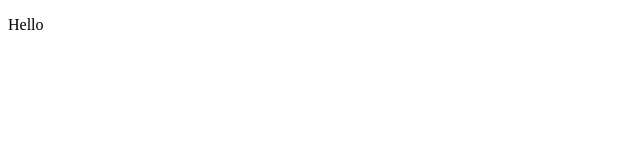
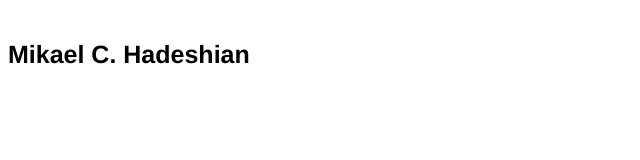
Before and after one commit to mchadeshian1/mchadeshian1.github.io, a plain HTML site: page index.html in a window 1280 px wide. Shown: the whole page, without its empty margins (0-640 px from the left). Drawn offline with Linux system fonts and the light colour scheme.

Commit message:
added a css file and put my name at the top

```diff
--- /dev/null
+++ b/CSS/main.css
@@ -0,0 +1,10 @@
+
+body {
+	font-family: Helvetica, Arial, sans-serif;
+}
+
+.name {
+	font-size: 25px;
+	line-height: 50px;
+	float: left;
+}
--- a/index.html
+++ b/index.html
@@ -3,13 +3,14 @@
 <html>
 
 	<head>
-
 		<meta charset="utf-8">
+		<link rel="stylesheet" href="CSS/main.css"/>
 		<title>Mikael C. Hadeshian</title>
 	</head>
 
 	<body>
-		<p>Hello</p>
+		<h2 class="name" href=".">Mikael C. Hadeshian</h2>
+	</body>
 
-	</body>
+
 </html>
```
Also changed, not shown: 1 other file.
